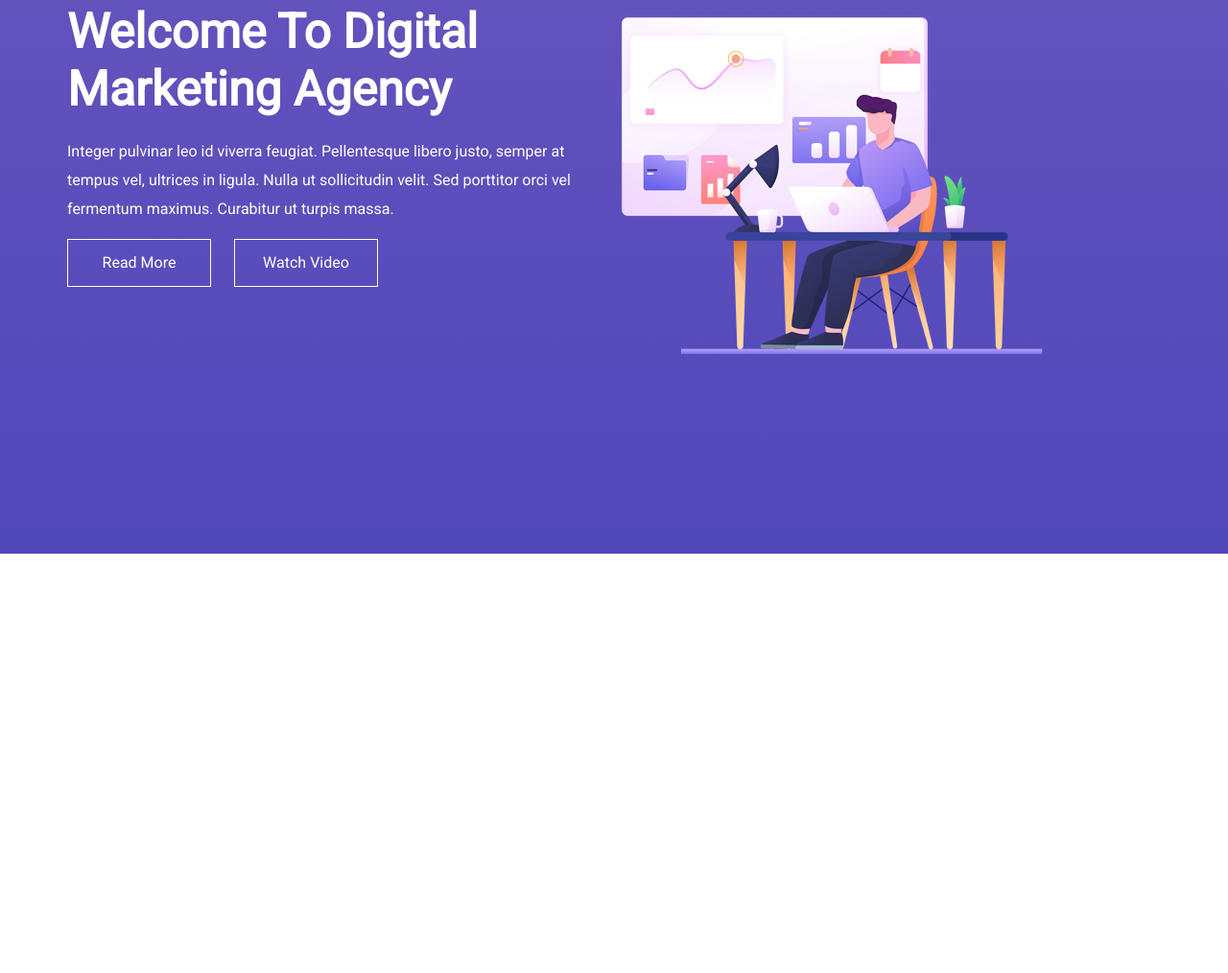
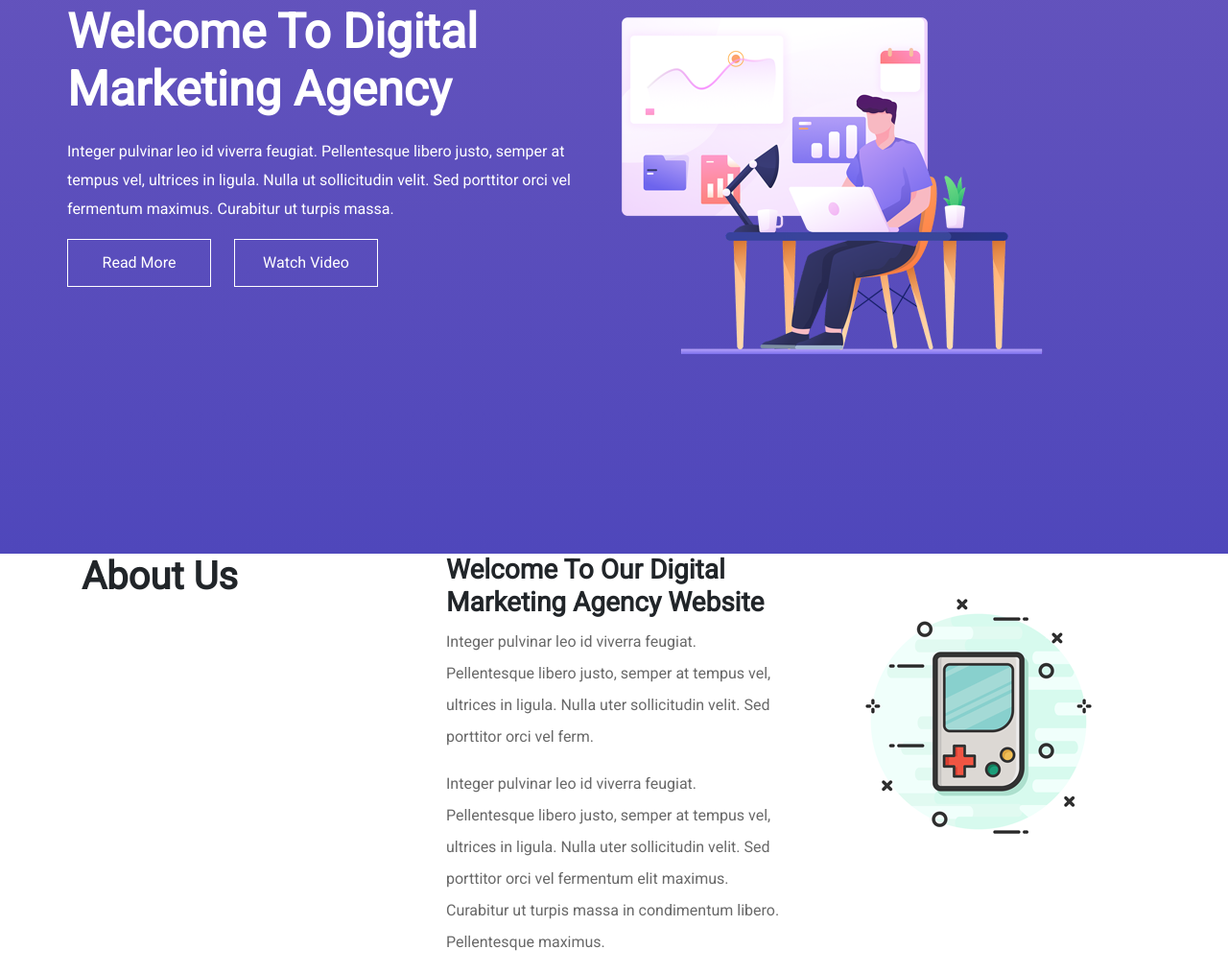
Before and after one commit to Raheematatata/second-project-C4T, a plain HTML site: page index.html in a window 1280 px wide. Shown: the part 223-1237 px from the top of the page at 96% size. Before the commit the page ends 800 px from the top, so only its background shows below. Drawn offline with Linux system fonts and the light colour scheme.

Commit message:
section 2 code

```diff
--- a/css/style.css
+++ b/css/style.css
@@ -124,3 +124,26 @@ a:hover {
     width: 100%;
   }
 }
+#about-us {
+  /* width: calc(100% / 3); */
+  /* height: 200px; */
+}
+
+#about-us h2 {
+  font-weight: bold;
+}
+
+#about-us h3 {
+  font-weight: bold;
+}
+
+#about-us p {
+  line-height: 33px;
+  color: rgb(105, 105, 105);
+}
+
+#section2 {
+  width: 100%;
+  height: auto;
+  overflow: hidden;
+}
--- a/index.html
+++ b/index.html
@@ -128,3 +128,26 @@
             </div>
         </div>
         </section>
+         <section id="section2">
+            <div class="container">
+                <div class="row" id="">
+                    <div id="about-us" class="col-xs-12 col-sm-12 col-md-4 col-lg-4">
+                        <h2>About Us</h2>
+                    </div>
+                    <div  class="col-xs-12 col-sm-12 col-md-4 col-lg-4" id="about-us">
+                        <h3>Welcome To Our Digital Marketing Agency Website</h3>
+                        <p>Integer pulvinar leo id viverra feugiat. Pellentesque libero justo, semper at tempus vel,
+                            ultrices in ligula. Nulla uter sollicitudin velit. Sed porttitor orci vel ferm.
+                        </p>
+                        <p>
+                            Integer pulvinar leo id viverra feugiat. Pellentesque libero justo, semper at tempus vel, ultrices in ligula. Nulla uter sollicitudin velit. Sed porttitor
+                            orci vel fermentum elit maximus. Curabitur ut turpis massa in condimentum libero.
+                            Pellentesque maximus.
+                        </p>
+                    </div>
+                    <div class="col-xs-12 col-sm-12 col-md-4 col-lg-4" id="about-us">
+                        <img src="images/1.png" alt="" srcset="" class="img-fluid">
+                    </div>
+                </div>
+            </div>
+        </section>
```
